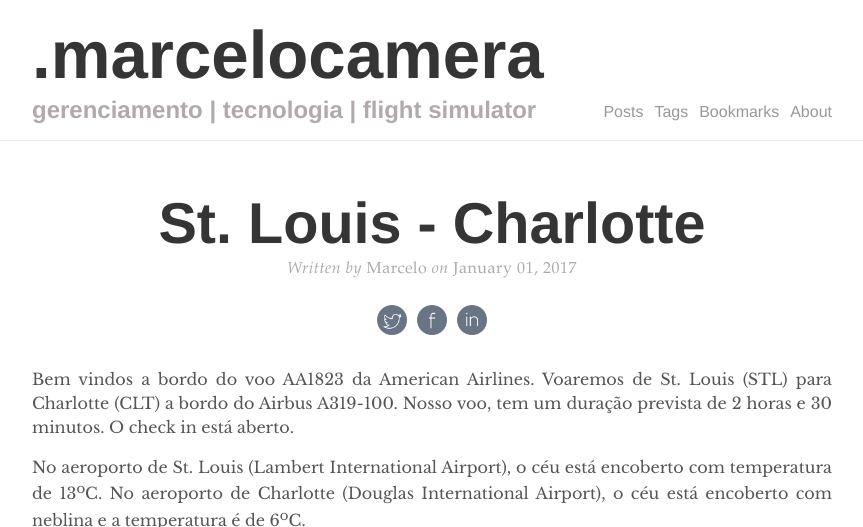
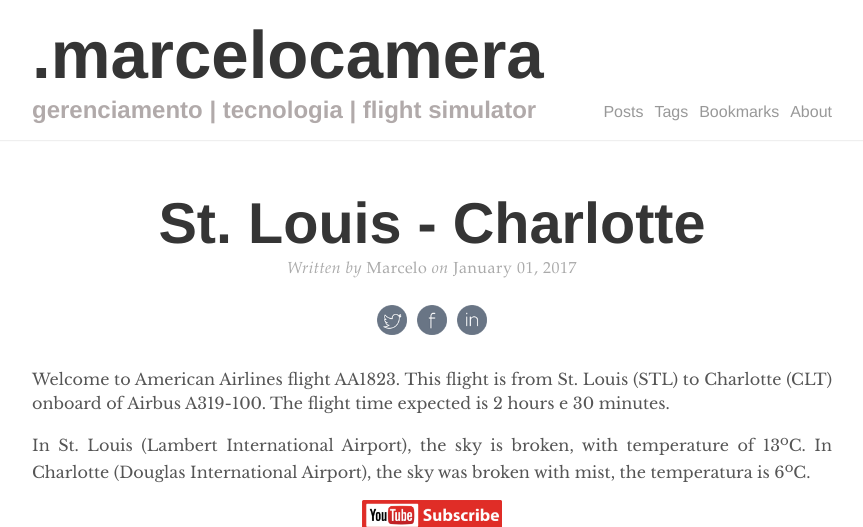
Before and after one commit to marcelocamera/marcelocamera.github.io, a Jekyll site: the page built from _posts/2017-01-01-002-STL-CLT.md, in a window 1280 px wide and 1400 px high. Shown: the top 527 px of the window, without its empty margins (208-1071 px from the left). Built offline with Jekyll 4.4.1, drawn with Linux system fonts in a browser that asks for light colours; comment, search, counter and statistics services are not loaded; some of the changed text lies outside the part shown; grey boxes are pictures that could not be loaded.

Commit message:
Update 2017-01-01-002-STL-CLT.md

```diff
--- a/_posts/2017-01-01-002-STL-CLT.md
+++ b/_posts/2017-01-01-002-STL-CLT.md
@@ -6,57 +6,26 @@ comments: true
 tags: flight-simulator
 excerpt_separator: <!--more-->
 ---
-Bem vindos a bordo do voo AA1823 da American Airlines. Voaremos de St. Louis (STL) para Charlotte (CLT) a bordo do Airbus A319-100. Nosso voo, tem um duração prevista de 2 horas e 30 minutos. O check in está aberto.
+Welcome to American Airlines flight AA1823. This flight is from St. Louis (STL) to Charlotte (CLT) onboard of Airbus A319-100. The flight time expected is 2 hours e 30 minutes.
 <!--more-->
 
-No aeroporto de St. Louis (Lambert International Airport), o céu está encoberto com temperatura de 13<sup>o</sup>C. No aeroporto de Charlotte (Douglas International Airport), o céu está encoberto com neblina e a temperatura é de 6<sup>o</sup>C.
+In St. Louis (Lambert International Airport), the sky is broken, with temperature of 13<sup>o</sup>C. In Charlotte (Douglas International Airport), the sky was broken with mist, the temperatura is 6<sup>o</sup>C.
 
-## Flight General Information
-{% highlight markdown %}
-Flight ID      : 002
-Flight Number  : AA1823
-Flight Co.     : American Airlines
-Aircraft Model : Airbus A319-100
-Departure      : KSTL/STL St. Louis, United States (-6 UTC)
-Arrival        : KCLT/CLT Charlotte, United States (-5 UTC)
-{% endhighlight %}
-
-## Flight Schedule
-{% highlight markdown %}
-Dep. Scheduled : 07:00      Dep. Time : 07:10
-Arr. Scheduled : 10:30      Arr. Time : 10:33
-
-Flight Time    : 2:23
-Acc. Flt. Time : 5:16
-{% endhighlight %}
-
-## Flight Weight
-{% highlight markdown %}
-PAX            :     135 people
-Cargo          :     300 lbs
-Fuel Loaded    :  14.000 lbs
-Takeoff Weight : 137.900 lbs
-{% endhighlight %}
-
-## Flight Route
-{% highlight markdown %}
-Flight Level   : FL370
-Flt Distance   : 490 NM
-Route          : KSTL/30L JHART6 DOBLR DCT CAROL J134 FLM DCT TAFTT PARQR3 KCLT/23
-{% endhighlight %}
-
-## Weather Information
-{% highlight markdown %}
-KSTL/STL  ST LOUIS LAMBERT INTL
-   KSTL 011451Z 08006KT 10SM FEW250 00/M04 A3009
-
-KCLT/CLT  CHARLOTTE/DOUGLAS INTL
-   KCLT 011452Z 16006KT 2SM BR SCT002 OVC014 06/05 A3021
-{% endhighlight %}
+<a href="https://www.youtube.com/channel/UCpdi061inx5SWgFFJgOWrWA?sub_confirmation=1" title="Subscribe to my YT Channel" target="_blank"> <img src="/assets/YTSubs.webp" width="140" height=""/>
+</a>
 
 <figure align="center">
-   <img src="/assets/002a.webp">
+   <img src="/assets/002-1.webp">
 </figure>
+
 <figure align="center">
-   <img src="/assets/002b.webp" alt="flight simulator, fsx, flight, airbus, a319, charlotte, st louis, united states, american airlines">
+   <img src="/assets/002-2.webp">
 </figure>
+
+<figure align="center">
+   <img src="/assets/002-3.webp">
+</figure>
+
+<figure align="center">
+   <img src="/assets/002a.webp" alt="flight simulator, fsx, flight, airbus, a319, phoenix, st louis, united states, american airlines">
+</figure>
```
